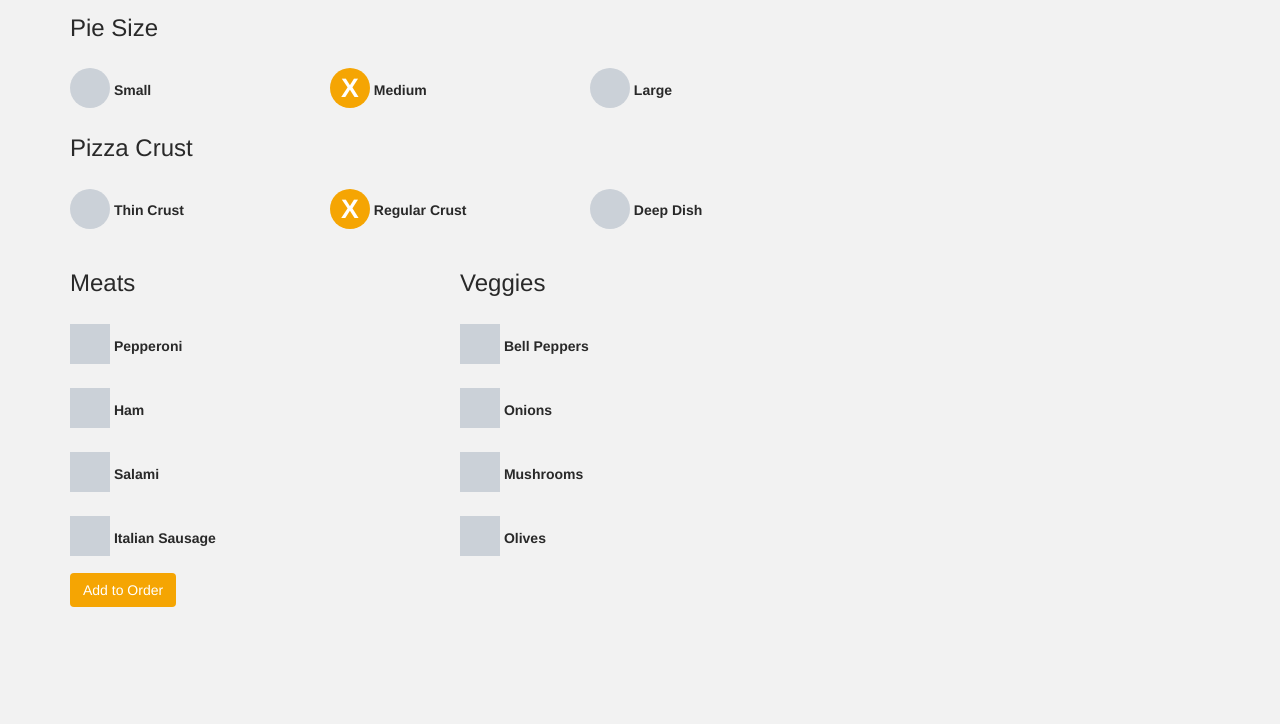
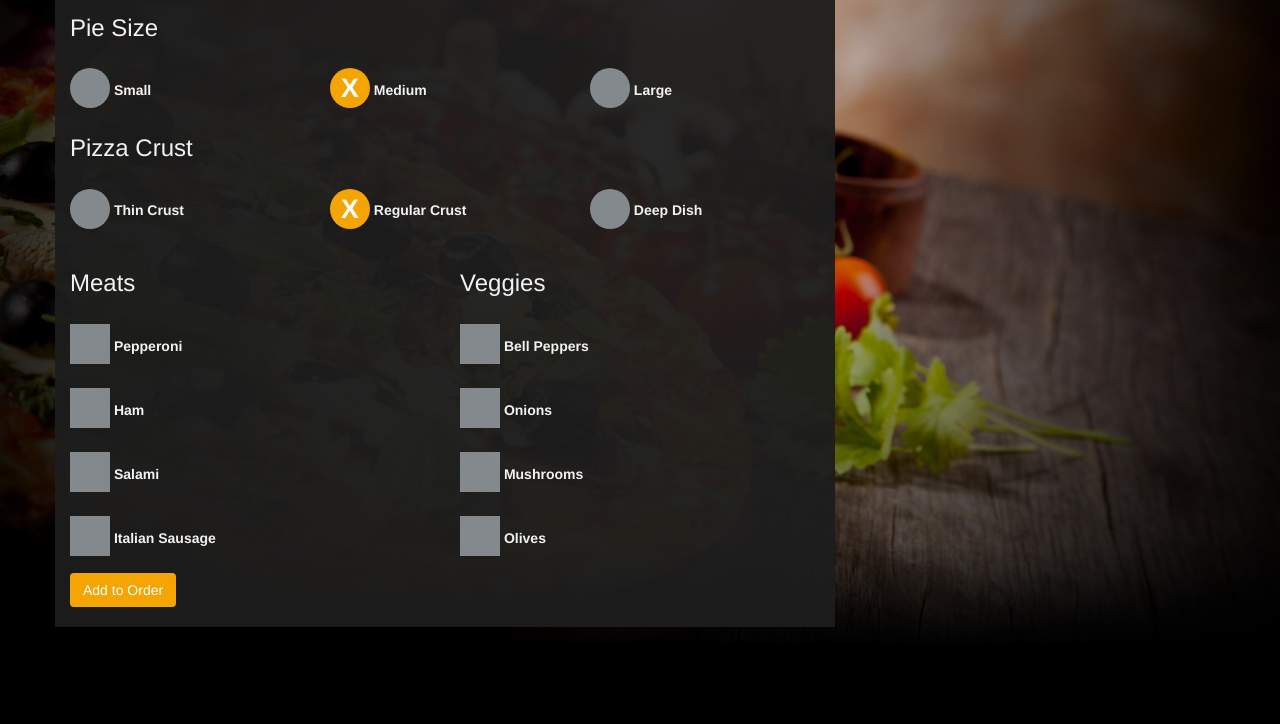
Before and after one commit to thebyronc/orderpizza, a plain HTML site: page index.html in a window 1280 px wide. Shown: the part 76-800 px from the top of the page. Drawn offline with Linux system fonts and the light colour scheme.

Commit message:
add bg image and covert theme to dark

```diff
--- a/css/styles.css
+++ b/css/styles.css
@@ -17,7 +17,7 @@ h1 {
   height: 40px;
   width: 40px;
   transition: all 0.15s ease-out 0s;
-  background: #cbd1d8;
+  background: #84898e;
   border: none;
   color: #fff;
   cursor: pointer;
@@ -56,9 +56,9 @@ h1 {
   display: block;
   width: 300px;
   min-height: 100px;
-  background-color: #FFFFFF;
+  background-color: #292929;
   padding: 15px;
-  margin: 5px;
+  margin: 0 0 10px 0;
 }
 .cost {
   font-weight: bold;
@@ -78,11 +78,16 @@ body {
   display: -moz-box;
   display: -ms-flexbox;
   display: box;
-  background: #f2f2f2;
-  color: #292929;
+  background: #000000;
+  color: #F2F2F2;
   font-family: "Helvetica Neue", "Helvetica", "Roboto", "Arial", sans-serif;
+  background-image: url("../img/pizzabg.png");
+  background-size: 100%;
+  background-repeat: no-repeat;
 }
-
+.bgs {
+  background-color: rgba(29,29,29,.95);
+}
 body label {
   display: block;
   line-height: 40px;
--- a/index.html
+++ b/index.html
@@ -11,7 +11,7 @@
     <div class="container">
       <div class="row">
         <h1>THE ONE TRUE PIZZA</h1>
-        <div class="col-md-8">
+        <div class="col-md-8 bgs">
           <form id="orderPizza">
             <div class="form-group">
               <h3>Pie Size</h3>
@@ -103,7 +103,7 @@
                 </div>
               </div>
             </div>
-            <button type="submit" class="btn btn-orange">Add to Order</button>
+            <button type="submit" class="btn btn-orange">Add to Order</button> <br><br>
           </form>
         </div><!-- end col -->
         <div class="col-md-4">
```
Also changed, not shown: img/pepperoni.png (deleted), img/pizzabg.png (added).
